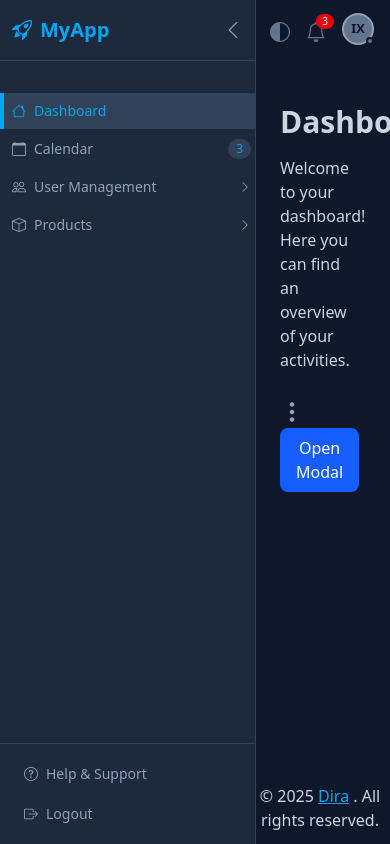
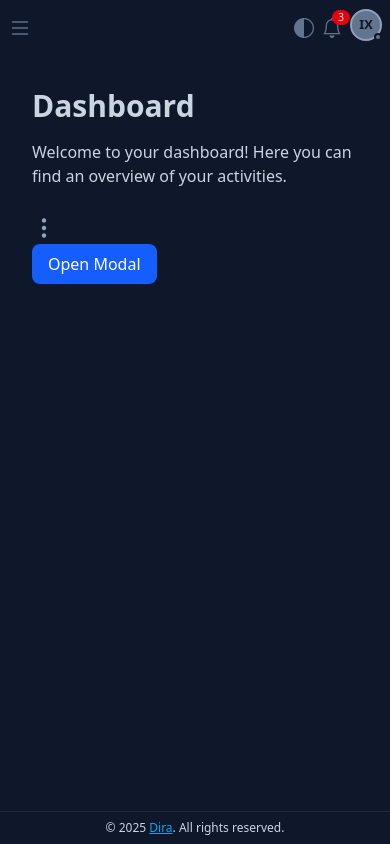
Before and after one commit to issah1554/invomas, a React (Vite) app: page /home in a window 390 px wide. Built offline with nearby package versions, Linux system fonts and the light colour scheme.

Commit message:
responsive layout

```diff
--- a/src/components/layout/AppLayout.tsx
+++ b/src/components/layout/AppLayout.tsx
@@ -1,27 +1,82 @@
+import { useState, useEffect } from "react";
 import { Sidebar } from "./sidenavbar/SideNavBar";
 import TopNav from "./TopNavBar";
 import Footer from "./Footer";
+import { SidebarProvider, useSidebar } from "../../contexts/SidebarContext";
 
-export function AppLayout({ children }: { children: React.ReactNode }) {
+// Custom hook to detect screen size
+function useResponsive() {
+    const [isMobile, setIsMobile] = useState(false);
+    const [isTablet, setIsTablet] = useState(false);
+
+    useEffect(() => {
+        const checkScreenSize = () => {
+            setIsMobile(window.innerWidth < 768);  // md breakpoint
+            setIsTablet(window.innerWidth >= 768 && window.innerWidth < 1024);  // lg breakpoint
+        };
+
+        checkScreenSize();
+        window.addEventListener('resize', checkScreenSize);
+        return () => window.removeEventListener('resize', checkScreenSize);
+    }, []);
+
+    return { isMobile, isTablet };
+}
+
+function AppLayoutContent({ children }: { children: React.ReactNode }) {
+    const { isMobile } = useResponsive();
+    const [sidebarOpen, setSidebarOpen] = useState(false);
+    const { effectiveCollapsed } = useSidebar();
+
+    const toggleSidebar = () => {
+        setSidebarOpen(prev => !prev);
+    };
+
+    // Determine margin based on sidebar state
+    // w-16 = 4rem = 64px (collapsed), w-64 = 16rem = 256px (expanded)
+    const mainMargin = isMobile ? 'ml-0' : effectiveCollapsed ? 'ml-16' : 'ml-64';
+
     return (
         <div className="flex min-h-screen bg-main-100 text-main-900">
 
-            {/* Sidebar with fixed width */}
-            <Sidebar />
+            {/* Sidebar - hidden on mobile, visible on tablet/desktop */}
+            {!isMobile && <Sidebar />}
 
-            {/* Main content area */}
-            <div className="flex-1 flex flex-col min-w-0">
+            {/* Mobile sidebar overlay */}
+            {isMobile && sidebarOpen && (
+                <>
+                    <div
+                        className="fixed inset-0 bg-black/50 z-30"
+                        onClick={() => setSidebarOpen(false)}
+                    />
+                    <Sidebar />
+                </>
+            )}
+
+            {/* Main content area - margin adjusts with sidebar */}
+            <div className={`flex-1 flex flex-col min-w-0 transition-all duration-300 ${mainMargin}`}>
                 {/* Top navbar */}
-                <TopNav toggleSidebar={() => { }} isCollapsed={false} isMobile={false} />
+                <TopNav
+                    toggleSidebar={toggleSidebar}
+                    isMobile={isMobile}
+                />
 
                 {/* Scrollable main content */}
-                <main className="flex-1 overflow-y-auto p-4 min-w-0 ml-60">
+                <main className="flex-1 overflow-y-auto p-2 sm:p-4 md:p-6 min-w-0">
                     {children}
                 </main>
 
                 {/* Footer */}
-                <Footer isCollapsed={false} isMobile={false} />
+                <Footer />
             </div>
         </div>
     );
 }
+
+export function AppLayout({ children }: { children: React.ReactNode }) {
+    return (
+        <SidebarProvider>
+            <AppLayoutContent>{children}</AppLayoutContent>
+        </SidebarProvider>
+    );
+}
--- a/src/components/layout/Footer.tsx
+++ b/src/components/layout/Footer.tsx
@@ -1,27 +1,19 @@
-import { useLocation } from "react-router-dom";
-
-interface FooterProps {
-    isCollapsed: boolean;
-    isMobile: boolean;
-}
-
-export default function Footer({ isCollapsed, isMobile }: FooterProps) {
-    const location = useLocation();
-
-    // You can add location-based logic if needed
-    const shouldAdjustMargin = !location.pathname.startsWith("/fullscreen-route");
-
+export default function Footer() {
     return (
         <footer
-            className={`text-center bg-main-100 border-none border-main-200 mt-auto text-main-700 py-3 ${isCollapsed && !isMobile ? 'collapsed' : ''
-                }`}
-            style={{
-                marginLeft: shouldAdjustMargin
-                    ? (isMobile ? '0' : isCollapsed ? '80px' : '250px') : '0',
-                transition: 'margin-left 0.3s ease',
-            }}
+            className="text-center bg-main-100 border-t border-main-200 mt-auto text-main-700
+                py-2 sm:py-3 text-xs sm:text-sm"
         >
-            © {new Date().getFullYear()} <a href="https://databenki.com" target="_blank" className="underline text-primary hover:text-accent">Dira</a> . All rights reserved.
+            © {new Date().getFullYear()}{" "}
+            <a
+                href="https://databenki.com"
+                target="_blank"
+                rel="noopener noreferrer"
+                className="underline text-primary hover:text-accent"
+            >
+                Dira
+            </a>
+            . All rights reserved.
         </footer>
     );
 }
--- a/src/components/layout/TopNavBar.tsx
+++ b/src/components/layout/TopNavBar.tsx
@@ -7,13 +7,11 @@ import Avatar from "../ui/Avatar";
 
 interface TopNavProps {
     toggleSidebar: () => void;
-    isCollapsed: boolean;
     isMobile: boolean;
 }
 
 export default function TopNav({
     toggleSidebar,
-    isCollapsed,
     isMobile,
 }: TopNavProps) {
 
@@ -37,21 +35,23 @@ export default function TopNav({
     return (
         <nav
             ref={navRef}
-            className={`h-16 border-none border-main-200 bg-main-100 ${isCollapsed && !isMobile ? "ml-20" : "ml-0"
-                }`}
+            className="h-14 sm:h-16 border-none border-main-200 bg-main-100 sticky top-0 z-30"
         >
-            <div className="h-full px-4 flex items-center justify-between">
-                {/* Sidebar toggle */}
+            <div className="h-full px-2 sm:px-4 flex items-center justify-between">
+                {/* Sidebar toggle - visible on mobile */}
                 <button
                     onClick={toggleSidebar}
                     aria-label="Toggle sidebar"
-                    className="text-main-500 hover:text-main-700"
+                    className={`text-main-500 hover:text-main-700 ${isMobile ? 'block' : 'hidden'}`}
                 >
                     <i className="bi bi-list text-2xl" />
                 </button>
 
+                {/* Spacer for desktop when sidebar toggle is hidden */}
+                {!isMobile && <div />}
+
                 {/* Right section */}
-                <div className="flex items-center gap-4">
+                <div className="flex items-center gap-2 sm:gap-4">
                     {/* Theme toggle */}
                     <button
                         onClick={toggleTheme}
--- a/src/components/layout/sidenavbar/NavItem.tsx
+++ b/src/components/layout/sidenavbar/NavItem.tsx
@@ -1,5 +1,6 @@
 import { useState, useEffect, type ReactNode } from "react";
 import { Link, useLocation } from "react-router-dom";
+import { useSideNavCollapsed } from "./SideNavBarLayout";
 
 export type NavItemProps = {
     label: string;
@@ -20,6 +21,7 @@ export function NavItem({
     depth = 0,
     className,
 }: NavItemProps) {
+    const isCollapsed = useSideNavCollapsed();
     const isSubItem = depth > 0;
     const location = useLocation();
     const hasSubItems = !!subItems?.length;
@@ -33,48 +35,60 @@ export function NavItem({
         if (isChildActive) setIsOpen(true);
     }, [isChildActive]);
 
-    const paddingLeft = 12 + depth * 20;
+    // Close submenus when collapsed
+    useEffect(() => {
+        if (isCollapsed) setIsOpen(false);
+    }, [isCollapsed]);
+
+    const paddingLeft = isCollapsed ? 0 : 12 + depth * 20;
 
     const content = (
         <div
-            className={`relative flex items-center justify-between px-1 py-2  text-sm cursor-pointer text-main-600 hover:text-primary ${className}
+            className={`relative flex items-center px-1 py-2 text-sm cursor-pointer text-main-600 hover:text-primary ${className}
                 ${isActive || isChildActive ? "text-primary bg-main-300" : ""} ${isOpen && hasSubItems ? "bg-main-300" : ""}
                 hover:bg-main-300
+                ${isCollapsed ? 'justify-center' : 'justify-between'}
             `}
             style={{ paddingLeft }}
-            onClick={() => hasSubItems && setIsOpen(v => !v)}
+            onClick={() => hasSubItems && !isCollapsed && setIsOpen(v => !v)}
+            title={isCollapsed ? label : undefined}
         >
             {/* Highlight bar */}
-            {(isOpen && hasSubItems) && (
+            {(isOpen && hasSubItems) && !isCollapsed && (
                 <span
-                    className="absolute top-0 bottom-0 left-px w-px bg-primary  "
+                    className="absolute top-0 bottom-0 left-px w-px bg-primary"
                 />
             )}
 
             {(isActive || isChildActive) && (
                 <span
-                    className="absolute left-0 top-0 bottom-0 w-1 bg-primary  "
+                    className="absolute left-0 top-0 bottom-0 w-1 bg-primary"
                 />
             )}
 
-            <div className="flex items-center gap-2 truncate relative z-10">
-                {icon}
-                <span className="truncate">{label}</span>
+            <div className={`flex items-center gap-2 relative z-10 ${isCollapsed ? '' : 'truncate'}`}>
+                {icon && <span className={isCollapsed ? 'text-lg' : ''}>{icon}</span>}
+                {!isCollapsed && <span className="truncate">{label}</span>}
             </div>
 
-            {badge && (
+            {!isCollapsed && badge && (
                 <span className="text-xs px-2 py-0.5 rounded-full bg-main-300 z-10 text-primary">
                     {badge}
                 </span>
             )}
 
-            {hasSubItems && (
+            {/* Badge indicator when collapsed */}
+            {isCollapsed && badge && (
+                <span className="absolute top-1 right-1 w-2 h-2 rounded-full bg-primary"></span>
+            )}
+
+            {!isCollapsed && hasSubItems && (
                 <span className="text-xs float-end">{isOpen ? <i className="bi bi-chevron-up" /> : <i className="bi bi-chevron-right" />}</span>
             )}
 
-            {isSubItem && (
+            {isSubItem && !isCollapsed && (
                 <span
-                    className="absolute left-px top-0 bottom-0 w-px bg-primary  "
+                    className="absolute left-px top-0 bottom-0 w-px bg-primary"
                 />
             )}
 
@@ -85,8 +99,8 @@ export function NavItem({
         <div className="relative" >
             {to && !hasSubItems ? <Link to={to}>{content}</Link> : content}
 
-            {hasSubItems && isOpen && (
-                <div className=" bg-main-300">
+            {hasSubItems && isOpen && !isCollapsed && (
+                <div className="bg-main-300">
                     {subItems!.map((item, i) => (
                         <NavItem key={i} {...item} depth={depth + 1} />
                     ))}
--- a/src/components/layout/sidenavbar/SideNavBar.tsx
+++ b/src/components/layout/sidenavbar/SideNavBar.tsx
@@ -3,27 +3,70 @@ import {
     SideNavHeader,
     SideNavMain,
     SideNavFooter,
+    useSideNavCollapsed,
+    useSideNavPin,
 } from "./SideNavBarLayout";
 
 import { NavItems } from "./NavItems";
 import { NavItem } from "./NavItem";
+
+function SidebarHeader() {
+    const isCollapsed = useSideNavCollapsed();
+    const { isPinned, togglePin } = useSideNavPin();
+
+    return (
+        <div className={`py-4 flex items-center text-xl font-bold text-primary transition-all duration-300 ${isCollapsed ? 'justify-center px-1' : 'gap-2 px-3'}`}>
+            <i className="bi bi-rocket-takeoff text-primary" />
+            {!isCollapsed && (
+                <>
+                    <span className="whitespace-nowrap overflow-hidden flex-1">MyApp</span>
+                    <button
+                        onClick={togglePin}
+                        className={`ml-auto rounded p-1 transition-colors
+                            ${isPinned
+                                ? 'text-primary hover:bg-primary/10'
+                                : 'text-main-500 hover:text-main-700 hover:bg-main-300'
+                            }`}
+                        title={isPinned ? "Unpin sidebar" : "Pin sidebar"}
+                    >
+                        <i className={`bi ${isPinned ? 'bi-pin-fill' : 'bi-pin-angle'} text-sm`} />
+                    </button>
+                </>
+            )}
+        </div>
+    );
+}
+
+function SidebarFooter() {
+    const isCollapsed = useSideNavCollapsed();
+
+    return (
+        <div className={`py-3 space-y-1 ${isCollapsed ? 'px-1' : 'px-3'}`}>
+            <NavItem
+                className="rounded-md"
+                label="Help & Support"
+                to="/help"
+                icon={<i className="bi bi-question-circle" />}
+            />
+            <NavItem
+                className="rounded-md"
+                label="Logout"
+                icon={<i className="bi bi-box-arrow-right" />}
+            />
+        </div>
+    );
+}
 
 export function Sidebar() {
     return (
         <SideNavLayout>
 
             <SideNavHeader sticky={true}>
-                <div className="px-3 py-4 flex items-center gap-2 text-xl font-bold text-primary">
-                    <i className="bi bi-rocket-takeoff text-primary" />
-                    MyApp
-                    <button className="ml-auto text-main hover:bg-main-400 rounded-sm hover:text-primary-700" title="Collapse">
-                        <i className="bi bi-chevron-left hover:scale-125" />
-                    </button>
-                </div>
+                <SidebarHeader />
             </SideNavHeader>
 
             <SideNavMain>
-                <div className=" py-4 space-y-3">
+                <div className="py-4 space-y-3">
                     <NavItems
                         items={[
                             { label: "Dashboard", to: "/home", icon: <i className="bi bi-house" /> },
@@ -46,23 +89,11 @@ export function Sidebar() {
                             },
                         ]}
                     />
-                    </div>
+                </div>
             </SideNavMain>
 
             <SideNavFooter sticky={true}>
-                <div className="px-3 py-3 space-y-1">
-                    <NavItem
-                        className="rounded-md"
-                        label="Help & Support"
-                        to="/help"
-                        icon={<i className="bi bi-question-circle" />}
-                    />
-                    <NavItem
-                        className="rounded-md"
-                        label="Logout"
-                        icon={<i className="bi bi-box-arrow-right" />}
-                    />
-                </div>
+                <SidebarFooter />
             </SideNavFooter>
 
         </SideNavLayout>
--- a/src/components/layout/sidenavbar/SideNavBarLayout.tsx
+++ b/src/components/layout/sidenavbar/SideNavBarLayout.tsx
@@ -1,5 +1,6 @@
 import React from "react";
-import {type ReactNode, useEffect, useState } from "react";
+import { type ReactNode, useEffect, useState } from "react";
+import { useSidebar } from "../../../contexts/SidebarContext";
 
 type SideNavLayoutProps = {
     children: ReactNode;
@@ -24,6 +25,9 @@ export function SideNavLayout({
     children,
     className = "",
 }: SideNavLayoutProps) {
+    // Use the shared sidebar context
+    const { isPinned, setIsCollapsed, effectiveCollapsed } = useSidebar();
+
     // Containers for non-sticky content
     const [scrollHeader, setScrollHeader] = useState<ReactNode>(null);
     const [scrollFooter, setScrollFooter] = useState<ReactNode>(null);
@@ -33,30 +37,42 @@ export function SideNavLayout({
     const [stickyFooter, setStickyFooter] = useState<ReactNode>(null);
 
     // Provide registration functions to header/footer components
-    const context = {
+    const context: SideNavContextType = {
         registerHeader: (node: ReactNode, sticky: boolean) =>
             sticky ? setStickyHeader(node) : setScrollHeader(node),
         registerFooter: (node: ReactNode, sticky: boolean) =>
             sticky ? setStickyFooter(node) : setScrollFooter(node),
     };
 
+    const handleMouseEnter = () => {
+        if (!isPinned) setIsCollapsed(false);
+    };
+
+    const handleMouseLeave = () => {
+        if (!isPinned) setIsCollapsed(true);
+    };
+
     return (
         <SideNavContext.Provider value={context}>
             <aside
-                className={`h-screen w-64 flex flex-col overflow-hidden fixed top-0 left-0
+                onMouseEnter={handleMouseEnter}
+                onMouseLeave={handleMouseLeave}
+                className={`h-screen flex flex-col overflow-hidden fixed top-0 left-0 z-40
                     bg-main-200
                     border-r border-main-300
+                    transition-all duration-300 ease-in-out
+                    ${effectiveCollapsed ? 'w-16' : 'w-64'}
                     ${className}`}
             >
                 {/* Sticky Header */}
                 {stickyHeader && (
-                    <div className="sticky top-0 z-10 bg-main-200  border-b border-main-300">
+                    <div className="sticky top-0 z-10 bg-main-200 border-b border-main-300">
                         {stickyHeader}
                     </div>
                 )}
 
                 {/* Scrollable area */}
-                <div className="flex-1 overflow-y-auto">
+                <div className="flex-1 overflow-y-auto overflow-x-hidden">
                     {/* Non-sticky header */}
                     {scrollHeader}
 
@@ -69,7 +85,7 @@ export function SideNavLayout({
 
                 {/* Sticky Footer */}
                 {stickyFooter && (
-                    <div className="sticky bottom-0 z-10 bg-main-200  border-t border-main-300">
+                    <div className="sticky bottom-0 z-10 bg-main-200 border-t border-main-300">
                         {stickyFooter}
                     </div>
                 )}
@@ -90,6 +106,9 @@ function useSideNav() {
     if (!ctx) throw new Error("SideNav components must be used inside SideNavLayout");
     return ctx;
 }
+
+// Re-export from SidebarContext for backward compatibility
+export { useSidebarCollapsed as useSideNavCollapsed, useSidebarPin as useSideNavPin } from "../../../contexts/SidebarContext";
 
 // ------------------ Header ------------------
 export function SideNavHeader({ children, sticky = true }: SideNavHeaderProps) {
--- /dev/null
+++ b/src/contexts/SidebarContext.tsx
@@ -0,0 +1,65 @@
+import React, { createContext, useContext, useState, type ReactNode } from "react";
+
+type SidebarContextType = {
+    isCollapsed: boolean;
+    setIsCollapsed: (value: boolean) => void;
+    isPinned: boolean;
+    setIsPinned: (value: boolean) => void;
+    togglePin: () => void;
+    effectiveCollapsed: boolean;
+};
+
+const SidebarContext = createContext<SidebarContextType | null>(null);
+
+export function SidebarProvider({ children }: { children: ReactNode }) {
+    // Expanded by default
+    const [isCollapsed, setIsCollapsed] = useState(false);
+    // Pinned by default (sidebar stays expanded)
+    const [isPinned, setIsPinned] = useState(true);
+
+    const togglePin = () => {
+        setIsPinned(prev => {
+            if (!prev) {
+                setIsCollapsed(false); // Expand when pinning
+            }
+            return !prev;
+        });
+    };
+
+    // When pinned, always show as expanded
+    const effectiveCollapsed = isPinned ? false : isCollapsed;
+
+    return (
+        <SidebarContext.Provider
+            value={{
+                isCollapsed,
+                setIsCollapsed,
+                isPinned,
+                setIsPinned,
+                togglePin,
+                effectiveCollapsed,
+            }}
+        >
+            {children}
+        </SidebarContext.Provider>
+    );
+}
+
+export function useSidebar() {
+    const ctx = useContext(SidebarContext);
+    if (!ctx) throw new Error("useSidebar must be used inside SidebarProvider");
+    return ctx;
+}
+
+export function useSidebarCollapsed() {
+    const ctx = useContext(SidebarContext);
+    return ctx?.effectiveCollapsed ?? false;
+}
+
+export function useSidebarPin() {
+    const ctx = useContext(SidebarContext);
+    return {
+        isPinned: ctx?.isPinned ?? false,
+        togglePin: ctx?.togglePin ?? (() => {}),
+    };
+}
```
